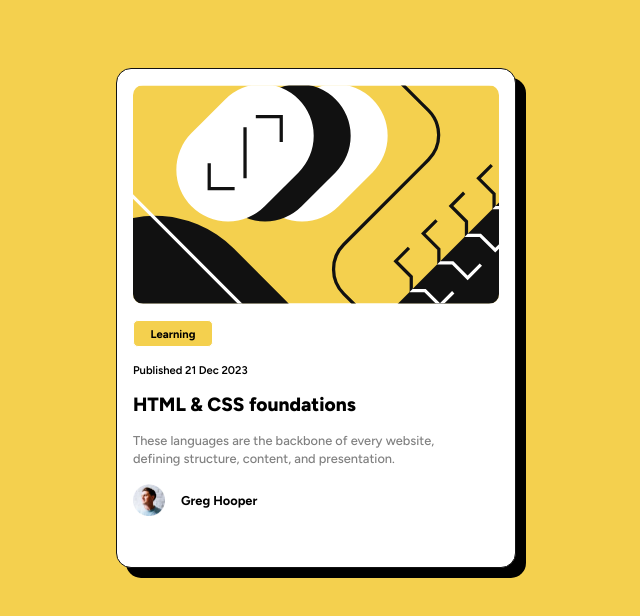
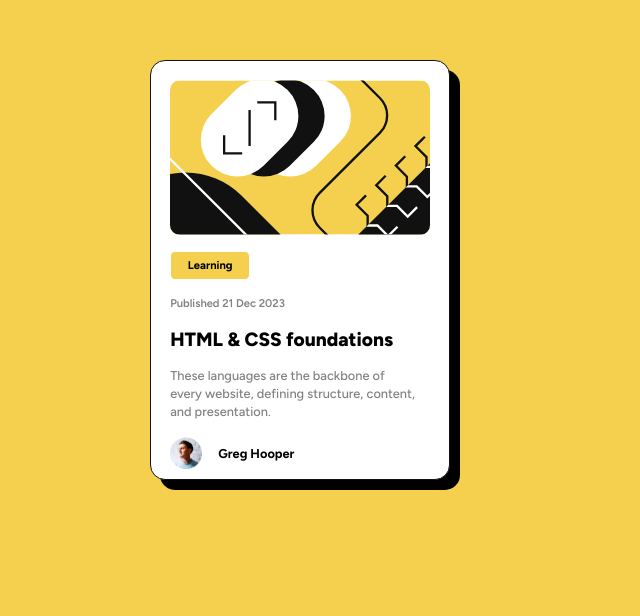
Before and after one commit to vipinsharmaa/blog-preview-card-Frontend-mentor, a plain HTML site: page index.html in a window 1280 px wide. Shown: the part 130-746 px from the top of the page, without its empty margins (340-980 px from the left). Drawn offline with Linux system fonts and the light colour scheme.

Commit message:
finished working

```diff
--- a/index.html
+++ b/index.html
@@ -16,13 +16,12 @@
 <body>
   <main id="wrapper">
     <div id="container">
-      <img src="assets/images/illustration-article.svg" alt="">
-      <span class="tag">Learning</span>
-      <span class="date">Published 21 Dec 2023</span>
+      <img src="assets/images/illustration-article.svg" alt="Photo of some design">
+      <p class="tag">Learning</p>
+      <p class="date">Published 21 Dec 2023</p>
       <h1>HTML & CSS foundations</h1>
       <p>
         These languages are the backbone of every website, defining structure, content, and presentation.
-
       </p>
       <div class="pic">
         <img class="avatar" src="assets/images/image-avatar.webp" alt="Greg Hooper's profile pic">
--- a/styles.css
+++ b/styles.css
@@ -11,27 +11,27 @@
 body {
     font-family: 'Figtree', sans-serif;
     background-color: hsl(47, 88%, 63%);
-    padding: 3em 1em;
+
 
 }
 
 #wrapper {
+    padding: 3em 2em;
     width: 100vw;
     height: 100vh;
     background-color: hsl(47, 88%, 63%);
     display: flex;
     justify-content: center;
     align-items: center;
-
-
 }
 
 
 #container {
     border: 1px solid hsl(0, 0%, 7%);
-    padding: 1em;
+    padding: 1.2em;
     background-color: hsl(0, 0%, 100%);
-    max-width: 65%;
+    max-width: 300px;
+    max-height: 420px;
     display: flex;
     flex-direction: column;
     border-radius: 15px;
@@ -48,11 +48,11 @@ img {
     border-radius: 5px;
     padding: 0.5em;
     background-color: hsl(47, 88%, 63%);
+    color: black;
     max-width: 80px;
     font-weight: 700;
     font-size: 0.7em;
     text-align: center;
-
 }
 
 
@@ -60,7 +60,6 @@ img {
     display: flex;
     align-items: center;
     gap: 1em;
-
 }
 
 .date {
@@ -83,7 +82,7 @@ p {
     line-height: 1.4em;
     font-size: 0.8em;
     font-weight: 500;
-    width: 90%;
+    width: 95%;
 }
 
 .avatar {
```
